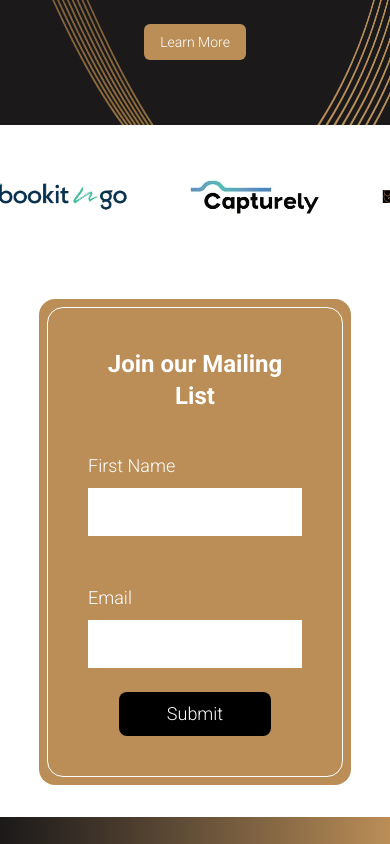
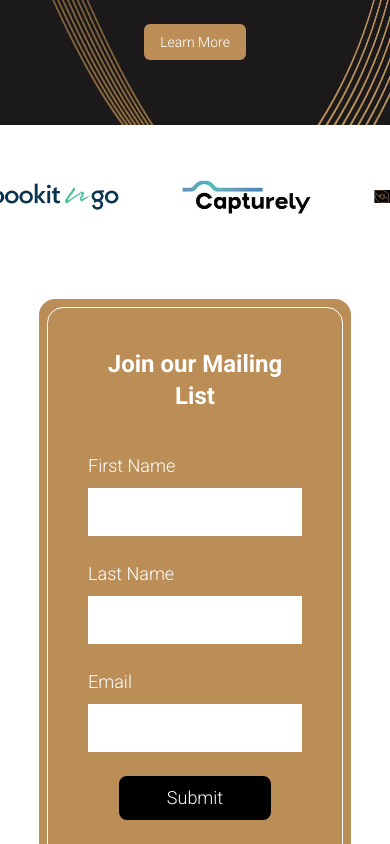
Before and after one commit to acm-ucr/hcg, a Next.js app: page / in a window 390 px wide. Shown: the part 2016-2860 px from the top of the page. Built offline with nearby package versions, Linux system fonts and the light colour scheme.

Commit message:
last name visible

```diff
--- a/src/components/home/MailingList.tsx
+++ b/src/components/home/MailingList.tsx
@@ -53,7 +53,7 @@ const MailingList = () => {
                       required
                     />
                   </div>
-                  <div className="hidden flex-1 md:block">
+                  <div className="flex-1">
                     <div className="mb-2 text-lg text-white">Last Name</div>
                     <input
                       className="w-full bg-white p-3 focus:outline-none"
```
